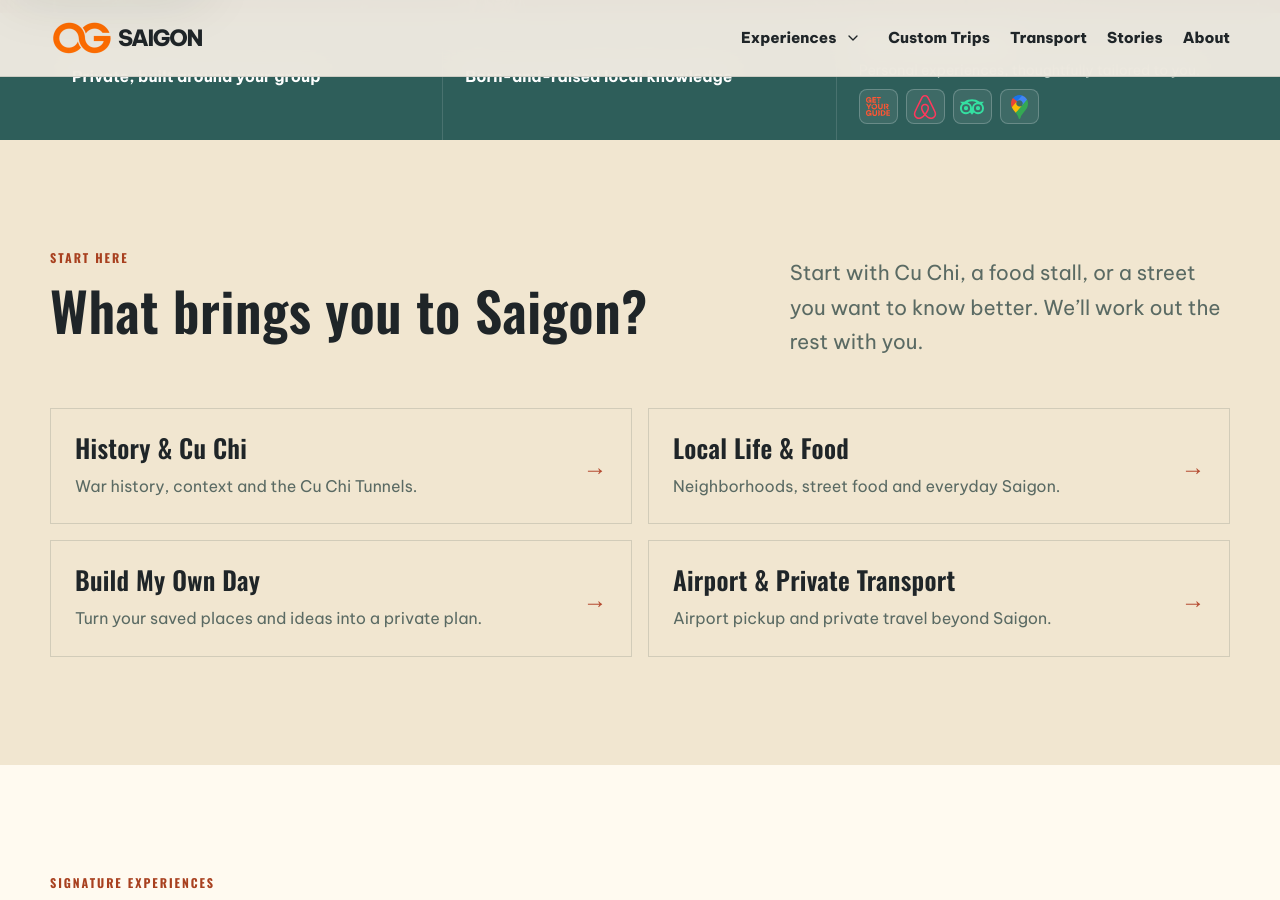
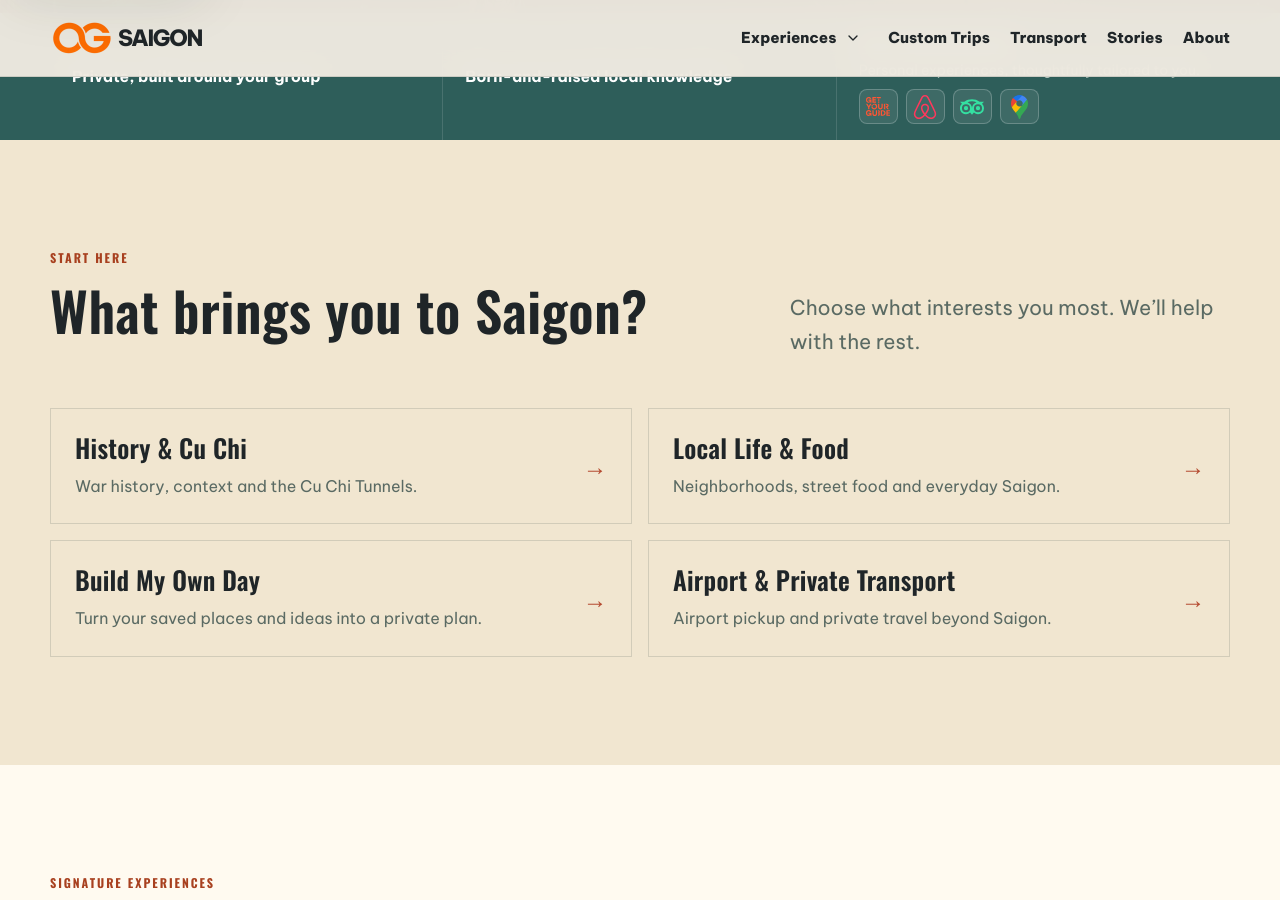
Before and after one commit to DSG2025/DSG2025.github.io, a Jekyll site: the page built from index.html, in a window 1280 px wide and 900 px high, scrolled down 845 px. Built offline with Jekyll 4.4.1, drawn with Linux system fonts in a browser that asks for light colours; some web fonts are replaced.

Commit message:
Restore Duy-approved homepage and experiences intro copy

```diff
--- a/experiences/index.html
+++ b/experiences/index.html
@@ -35,7 +35,7 @@ layout: null
 <div class="breadcrumbs"><a href="/">Home</a> / Experiences</div>
 <div class="eyebrow">OG Saigon experiences</div>
 <h1>Start with what interests you</h1>
-<p class="lead">Go to Cu Chi for history. Walk Saigon for food and neighborhood stories. Or tell us what you want in a private day.</p>
+<p class="lead">History, food, local life or a custom day. Each experience is designed around conversation, context and a pace that feels personal.</p>
 </div>
 </section>
 <section class="section paper experiences-list">
--- a/index.html
+++ b/index.html
@@ -130,7 +130,7 @@ layout: null
 <div class="eyebrow">Start here</div>
 <h2>What brings you to Saigon?</h2>
 </div>
-<p class="lead">Start with Cu Chi, a food stall, or a street you want to know better. We’ll work out the rest with you.</p>
+<p class="lead">Choose what interests you most. We’ll help with the rest.</p>
 </div>
 <div class="intent-grid">
 <a class="intent-card" href="/experiences/cu-chi-tunnels/">
```
